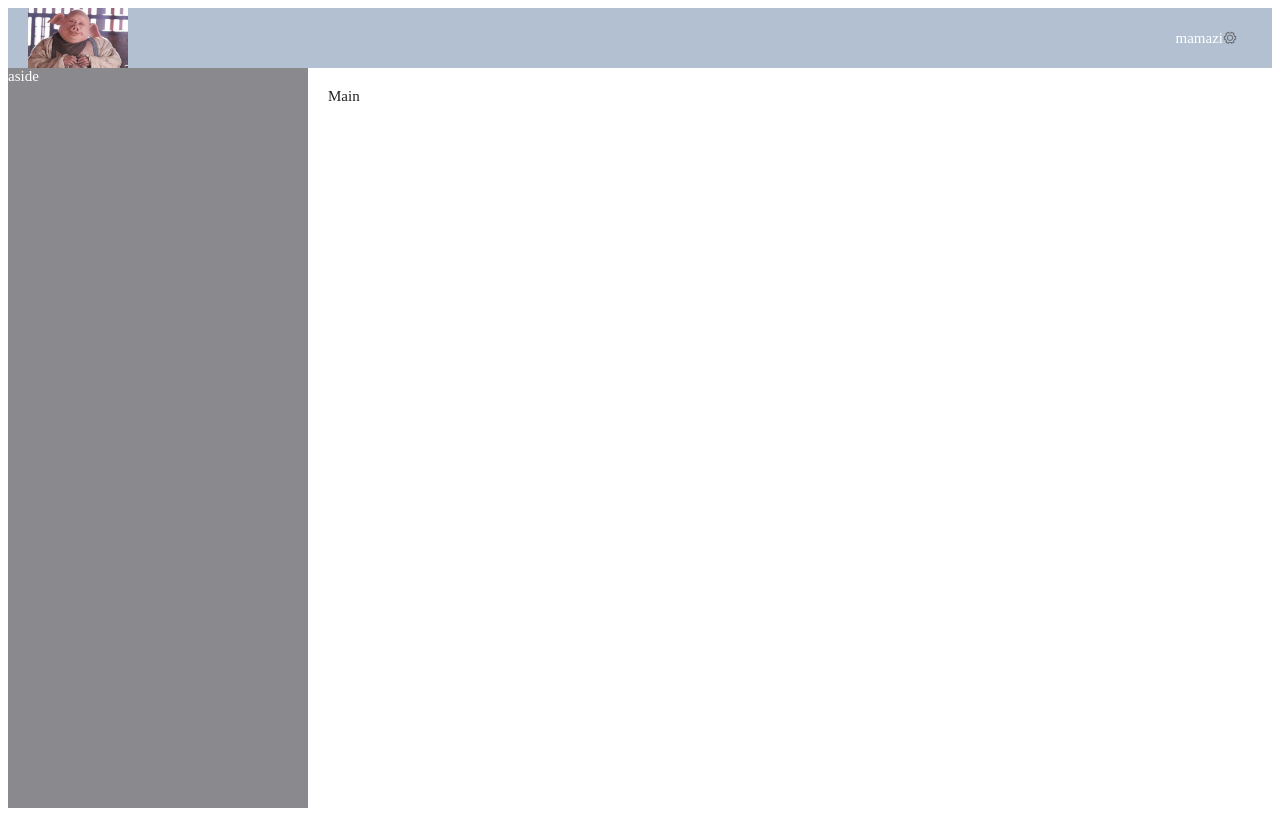
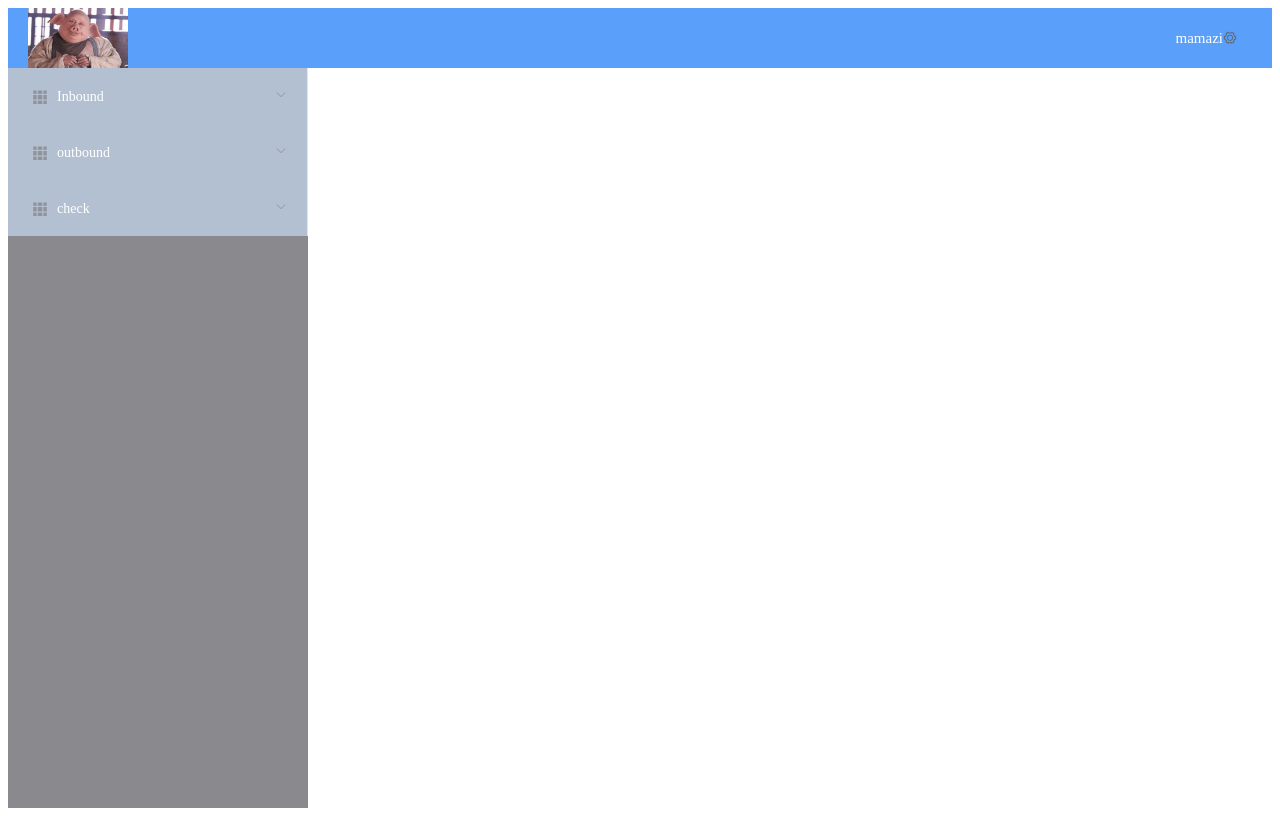
Before and after one commit to mamazi530/hello-world, a Vue app: page /home in a window 1280 px wide. Built offline with nearby package versions, Linux system fonts and the light colour scheme.

Commit message:
mamazi-mac

```diff
--- a/src/router/index.js
+++ b/src/router/index.js
@@ -13,7 +13,19 @@ const routes = [
 	{
 		path: '/home',
 		name: 'Home',
-		component: () => import('../views/home.vue')
+		component: () => import('../views/home.vue'),
+		children:[
+			{
+			  path: '/getLastStatus',
+			  name: 'getLastStatus',
+			  component: () => import('../views/check/getLastStatus.vue'),
+			},
+			{
+			  path: '/getStatusByID',
+			  name: 'getStatusByID',
+			  component: () => import('../views/check/getStatusByID.vue'),
+			}
+		]
 	},
 ]
 
--- /dev/null
+++ b/src/views/check/getLastStatus.vue
@@ -0,0 +1,13 @@
+<template>
+   <div>This is getLastStatus</div>
+</template>
+
+<script>
+export default {
+
+}
+</script>
+
+<style>
+
+</style>
--- /dev/null
+++ b/src/views/check/getStatusByID.vue
@@ -0,0 +1,13 @@
+<template>
+   <div>This is getStatusByID</div>
+</template>
+
+<script>
+export default {
+
+}
+</script>
+
+<style>
+
+</style>
--- a/src/views/home.vue
+++ b/src/views/home.vue
@@ -28,9 +28,36 @@
       <el-container>
         <el-aside class="aside">
           <!-- 侧边栏导航  -->
-          aside
+        <!-- unique-opened只展开一个 -->
+        <!-- router开启路由模式 -->
+        <el-menu :unique-opened="true" :router="true" class="menu"
+          background-color="#b3c0d1"
+          text-color="#fff"
+          active-text-color="#ffd04b"
+          >
+          <el-submenu :index="' '+item1.order" v-for="(item1) in menuData" :key="item1.path">
+            <!--表示可以展开的一组 -->
+            <template slot="title" >
+              <!--图标 -->
+              <i class="el-icon-s-grid"></i>
+              <!--文字 -->
+              <span>{{item1.name}}</span>
+            </template>
+            <el-menu-item
+              class="menuItem"
+
+              v-for="(item2) in item1.children"
+              :key="item2.path"
+              :index="item2.path"
+            >
+              <i class="el-icon-document"></i>
+              <!--图标 -->
+              <span>{{item2.name}}</span>
+            </el-menu-item>
+          </el-submenu>
+        </el-menu>
         </el-aside>
-        <el-main class="main">Main</el-main>
+        <el-main class="main"><router-view></router-view></el-main>
       </el-container>
     </el-container>
   </div>
@@ -50,6 +77,49 @@ export default {
         this.$router.push({ path: "/" });
       });
     }
+  },
+  data() {
+    return {
+      menuData: [
+        {
+          name: "Inbound",
+          order: "1",
+          path:'inbound',
+          children: [
+            {
+              path: "componyinfomanage",
+              name: "企业信息",
+            },
+          ],
+        },
+        {
+          path: "Outbound",
+          name: "outbound",
+          order: "2",
+          children: [
+            {
+              path: "postinfomange",
+              name: "岗位信息",
+            },
+          ],
+        },
+        {
+          path: "Check",
+          name: "check",
+          order: "3",
+          children: [
+            {
+              path: "getLastStatus",
+              name: "getLastStatus",
+            },
+            {
+              path: "getStatusByID",
+              name: "getStatusByID",
+            },
+          ],
+        }
+      ],
+    };
   }
 };
 </script>
@@ -70,7 +140,7 @@ export default {
   font-size: 15px;
 }
 .header {
-  background: #b3c0d1;
+  background: #5aa0fa;
   color: #fff;
 }
 .aside {
```
Also changed, not shown: src/assets/login1.jpg (deleted), src/assets/login2.gif (deleted).
